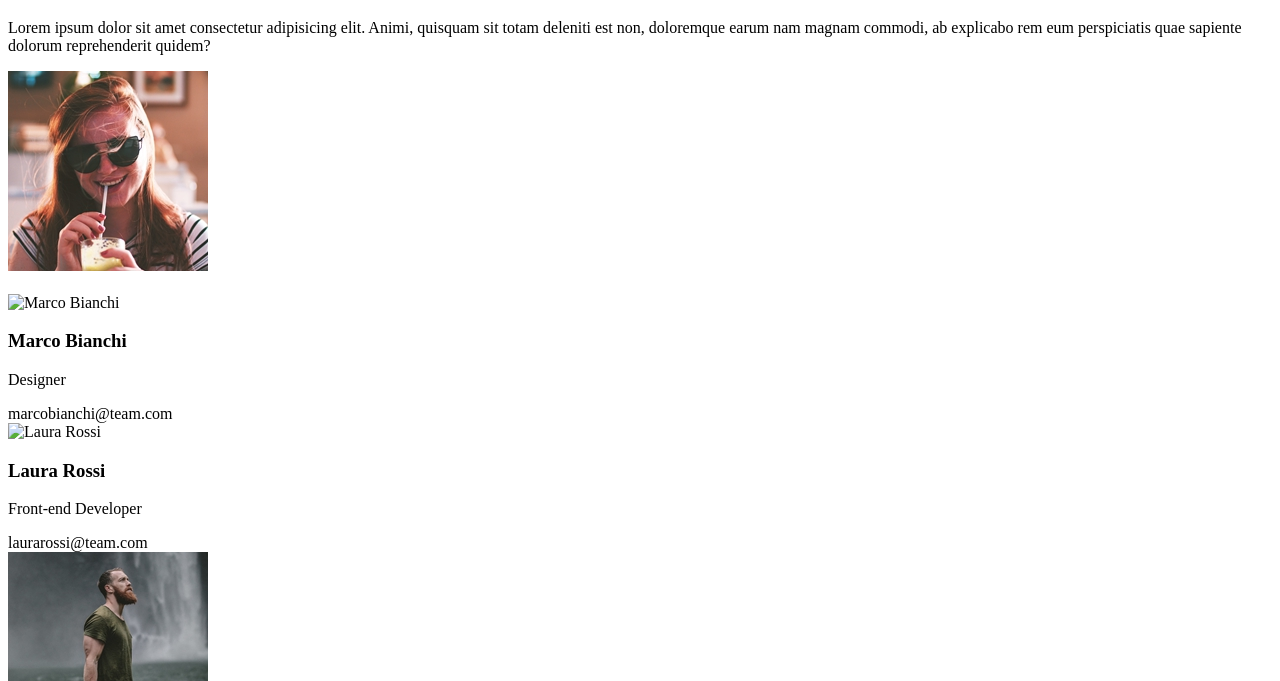
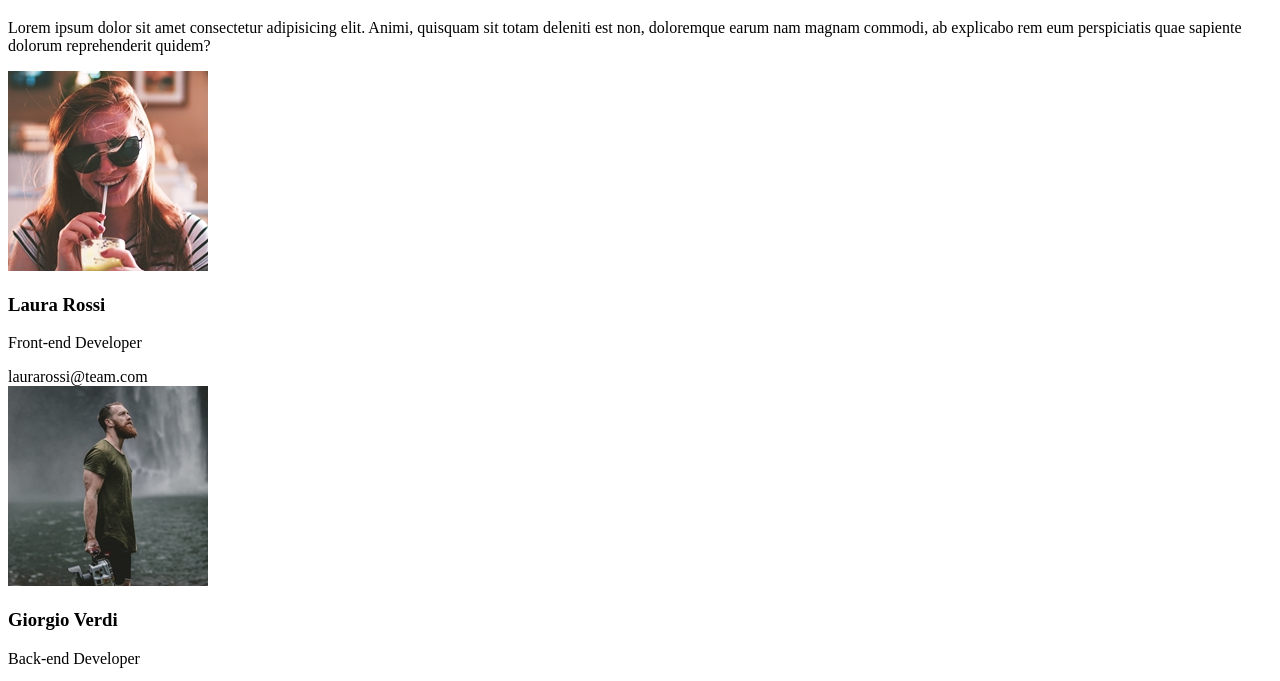
Before and after one commit to Nicole-Villon-Alejandro/js-our-team, a plain HTML site: page index.html in a window 1280 px wide. Shown: the part 61-742 px from the top of the page. Drawn offline with Linux system fonts and the light colour scheme; files whose address does not match are found by name.

Commit message:
add:changes

```diff
--- a/index.html
+++ b/index.html
@@ -36,14 +36,15 @@
             <section id="team">
               <div class="team-container">
                 <!-- Qui andranno tutte le card generate via JS -->
-                <div class="team-card">
+                <!--<div class="team-card">
                   <div class="card-image">
-                    <img src="/img/female1.png" alt="" />
+                    <img src="/img/male1.png" alt="" />
                   </div>
                   <div class="card-text">
-                    <h3></h3>
-                    <p></p>
-                  </div>
+                    <h3>Marco Bianchi</h3>
+                    <p>Designer</p>
+                    <span>marcobianchi@team.com</span>
+                  </div>-->
                 </div>
               </div>
             </section>
--- a/script.js
+++ b/script.js
@@ -41,13 +41,13 @@ const teamMembers = [
 const teamContainer = document.querySelector('.team-container')
 
 
-  for (let i = 0; i < teamMembers.length; i++) {
+  for (let i = 1; i < teamMembers.length; i++) {
     let element = teamMembers[i]
 
     teamContainer.innerHTML += `
     <div class="team-card">
             <div class="card-image">
-              <img src='img/${element.img}' alt="${element.name}" />
+              <img src='img/${element.img}' alt="/${element.img}" />
             </div>
             <div class="card-text">
               <h3>${element.name}</h3>
@@ -55,7 +55,7 @@ const teamContainer = document.querySelector('.team-container')
               <span>${element.email}</span>
 
             </div>
-          </div>
+    </div>
 
     `
 
```
